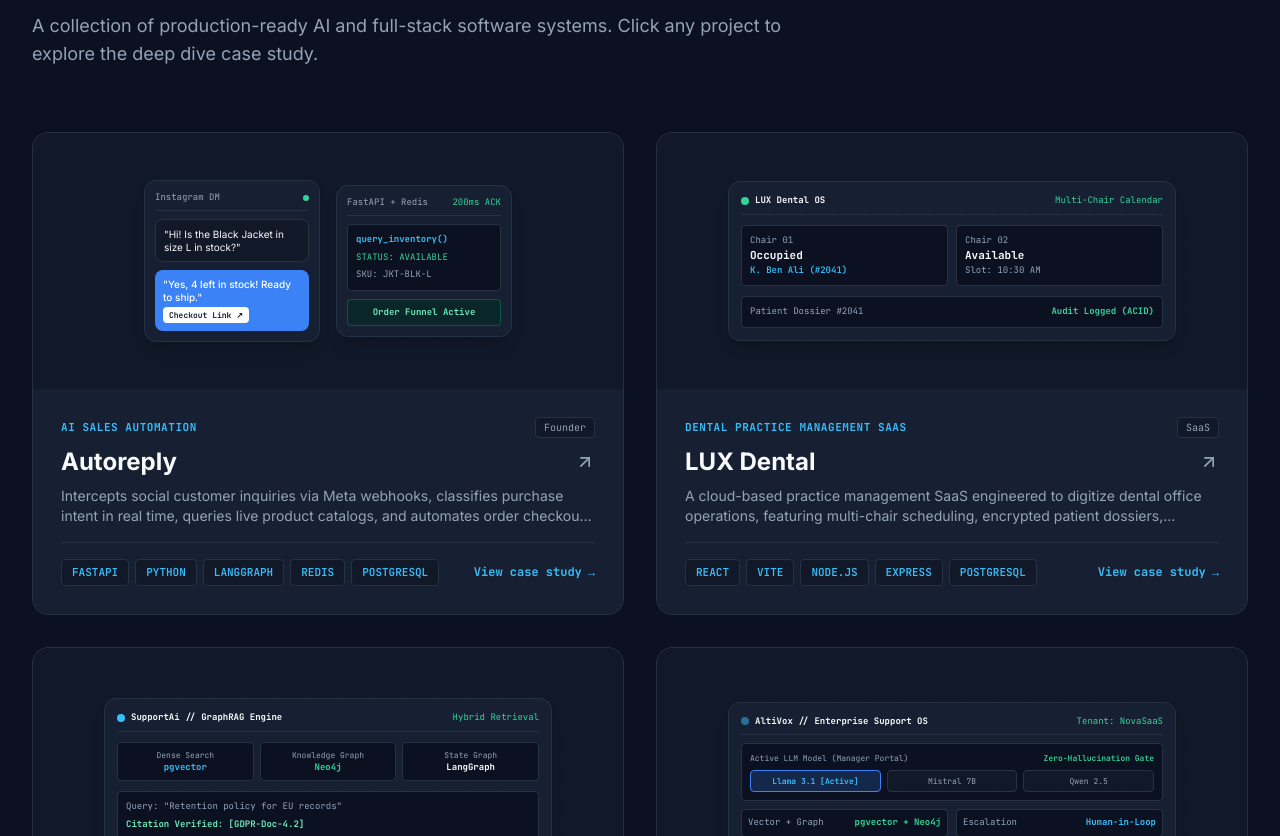
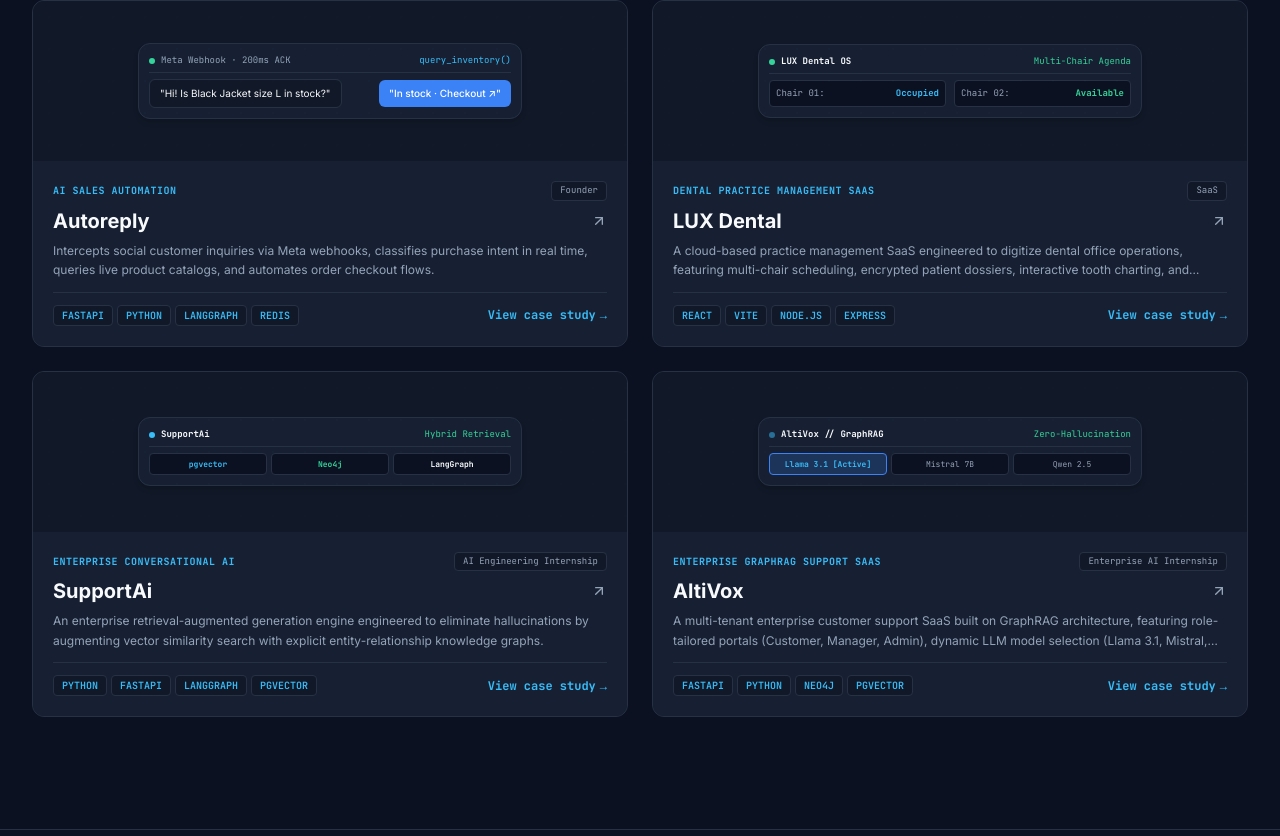
Before and after one commit to MahranHadjSalah/portfolio, a React (Vite) app: page / in a window 1280 px wide. Shown: the part 1184-2020 px from the top of the page. Built offline with nearby package versions, Linux system fonts and the light colour scheme.

Commit message:
style(projects): make featured project cards compact with minimal teaser details

```diff
--- a/src/components/FeaturedProjects.jsx
+++ b/src/components/FeaturedProjects.jsx
@@ -5,46 +5,26 @@
 import { staggerContainer, fadeInUp } from '../utils/motion';
 
 export default function FeaturedProjects({ onOpenProject }) {
-  // Visual preview mockups for each project matching Image 2
+  // Compact, minimalist visual preview mockups for each project
   const renderCardPreview = (project) => {
     if (project.id === 'autoreply') {
       return (
-        <div className="w-full h-56 sm:h-64 bg-[#111827] p-4 flex items-center justify-center relative overflow-hidden group-hover:bg-[#111827]/90 transition-colors">
-          {/* Subtle grid pattern */}
-          <div className="absolute inset-0 bg-tech-grid opacity-20 pointer-events-none" />
-
-          {/* Dual Phone Preview Mockup */}
-          <div className="relative flex items-center justify-center gap-3 sm:gap-4 max-w-sm w-full">
-            {/* Phone 1: Incoming Message */}
-            <div className="w-36 sm:w-44 bg-[#172033] rounded-xl border border-[#263244] p-2.5 shadow-lg space-y-2 text-[10px] font-sans">
-              <div className="flex items-center justify-between border-b border-[#263244] pb-1.5 font-mono text-[9px] text-[#94A3B8]">
-                <span>Instagram DM</span>
+        <div className="w-full h-36 sm:h-40 bg-[#111827] p-3 sm:p-4 flex items-center justify-center relative overflow-hidden group-hover:bg-[#111827]/90 transition-colors">
+          <div className="absolute inset-0 bg-tech-grid opacity-15 pointer-events-none" />
+          <div className="w-full max-w-sm bg-[#172033] rounded-xl border border-[#263244] p-2.5 shadow-md space-y-1.5 font-mono text-[10px]">
+            <div className="flex items-center justify-between text-[9px] text-[#94A3B8] border-b border-[#263244] pb-1">
+              <span className="flex items-center gap-1.5">
                 <span className="w-1.5 h-1.5 rounded-full bg-emerald-400" />
+                <span>Meta Webhook · 200ms ACK</span>
+              </span>
+              <span className="text-[#38BDF8]">query_inventory()</span>
             </div>
-              <div className="bg-[#111827] text-[#F8FAFC] border border-[#263244] p-2 rounded-lg leading-tight">
-                "Hi! Is the Black Jacket in size L in stock?"
+            <div className="flex items-center justify-between gap-2 text-[10px] font-sans">
+              <div className="bg-[#111827] text-[#F8FAFC] px-2.5 py-1.5 rounded-md border border-[#263244] truncate">
+                "Hi! Is Black Jacket size L in stock?"
               </div>
-              <div className="bg-[#3B82F6] text-white p-2 rounded-lg space-y-1">
-                <p className="leading-tight font-medium">"Yes, 4 left in stock! Ready to ship."</p>
-                <span className="inline-block bg-white text-[#172033] font-bold px-1.5 py-0.5 rounded text-[8px] font-mono">
-                  Checkout Link ↗
-                </span>
-              </div>
-            </div>
-
-            {/* Phone 2: Inventory & Order Flow */}
-            <div className="w-36 sm:w-44 bg-[#172033] rounded-xl border border-[#263244] p-2.5 shadow-lg space-y-2 text-[10px] font-sans hidden sm:block">
-              <div className="flex items-center justify-between border-b border-[#263244] pb-1.5 font-mono text-[9px] text-[#94A3B8]">
-                <span>FastAPI + Redis</span>
-                <span className="text-emerald-400 font-mono">200ms ACK</span>
-              </div>
-              <div className="p-2 rounded bg-[#0B1120] border border-[#263244] font-mono text-[9px] text-[#94A3B8] space-y-1">
-                <div className="text-[#38BDF8] font-bold">query_inventory()</div>
-                <div className="text-emerald-400">STATUS: AVAILABLE</div>
-                <div className="text-[#94A3B8]">SKU: JKT-BLK-L</div>
-              </div>
-              <div className="p-1.5 rounded bg-emerald-950/60 border border-emerald-500/30 text-emerald-300 text-[9px] font-mono text-center font-bold">
-                Order Funnel Active
+              <div className="bg-[#3B82F6] text-white px-2.5 py-1.5 rounded-md font-medium shrink-0">
+                "In stock · Checkout ↗"
               </div>
             </div>
           </div>
@@ -54,36 +34,25 @@
 
     if (project.id === 'lux-dental') {
       return (
-        <div className="w-full h-56 sm:h-64 bg-[#111827] p-4 flex items-center justify-center relative overflow-hidden group-hover:bg-[#111827]/90 transition-colors">
-          {/* Subtle grid pattern */}
-          <div className="absolute inset-0 bg-tech-grid opacity-20 pointer-events-none" />
-
-          {/* Clinical Dashboard Screen Mockup */}
-          <div className="w-full max-w-md bg-[#172033] rounded-xl border border-[#263244] p-3 shadow-lg space-y-2.5 font-mono text-[10px]">
-            <div className="flex items-center justify-between border-b border-[#263244] pb-1.5 text-[9px] text-[#94A3B8]">
-              <div className="flex items-center gap-1.5">
-                <span className="w-2 h-2 rounded-full bg-emerald-400" />
+        <div className="w-full h-36 sm:h-40 bg-[#111827] p-3 sm:p-4 flex items-center justify-center relative overflow-hidden group-hover:bg-[#111827]/90 transition-colors">
+          <div className="absolute inset-0 bg-tech-grid opacity-15 pointer-events-none" />
+          <div className="w-full max-w-sm bg-[#172033] rounded-xl border border-[#263244] p-2.5 shadow-md space-y-1.5 font-mono text-[10px]">
+            <div className="flex items-center justify-between text-[9px] text-[#94A3B8] border-b border-[#263244] pb-1">
+              <span className="flex items-center gap-1.5">
+                <span className="w-1.5 h-1.5 rounded-full bg-emerald-400" />
                 <span className="text-[#F8FAFC] font-bold">LUX Dental OS</span>
+              </span>
+              <span className="text-emerald-400">Multi-Chair Agenda</span>
             </div>
-              <span className="text-emerald-400">Multi-Chair Calendar</span>
+            <div className="grid grid-cols-2 gap-2 text-[9px]">
+              <div className="p-1.5 rounded bg-[#0B1120] border border-[#263244] flex justify-between">
+                <span className="text-[#94A3B8]">Chair 01:</span>
+                <span className="text-[#38BDF8] font-bold">Occupied</span>
               </div>
-
-            <div className="grid grid-cols-2 gap-2 text-[9px]">
-              <div className="p-2 rounded bg-[#0B1120] border border-[#263244]">
-                <div className="text-[#94A3B8]">Chair 01</div>
-                <div className="text-[#F8FAFC] font-bold text-[11px]">Occupied</div>
-                <div className="text-[#38BDF8] font-semibold">K. Ben Ali (#2041)</div>
+              <div className="p-1.5 rounded bg-[#0B1120] border border-[#263244] flex justify-between">
+                <span className="text-[#94A3B8]">Chair 02:</span>
+                <span className="text-emerald-400 font-bold">Available</span>
               </div>
-              <div className="p-2 rounded bg-[#0B1120] border border-[#263244]">
-                <div className="text-[#94A3B8]">Chair 02</div>
-                <div className="text-[#F8FAFC] font-bold text-[11px]">Available</div>
-                <div className="text-[#94A3B8]">Slot: 10:30 AM</div>
-              </div>
-            </div>
-
-            <div className="p-2 rounded bg-[#0B1120] border border-[#263244] text-[9px] flex items-center justify-between text-[#94A3B8]">
-              <span>Patient Dossier #2041</span>
-              <span className="text-emerald-400 font-bold">Audit Logged (ACID)</span>
             </div>
           </div>
         </div>
@@ -92,48 +61,25 @@
 
     if (project.id === 'altivox') {
       return (
-        <div className="w-full h-56 sm:h-64 bg-[#111827] p-4 flex items-center justify-center relative overflow-hidden group-hover:bg-[#111827]/90 transition-colors">
-          {/* Subtle grid pattern */}
-          <div className="absolute inset-0 bg-tech-grid opacity-20 pointer-events-none" />
-
-          {/* Enterprise Support OS Mockup */}
-          <div className="w-full max-w-md bg-[#172033] rounded-xl border border-[#263244] p-3 shadow-lg space-y-2 font-mono text-[10px]">
-            <div className="flex items-center justify-between border-b border-[#263244] pb-1.5 text-[9px] text-[#94A3B8]">
-              <div className="flex items-center gap-1.5">
-                <span className="w-2 h-2 rounded-full bg-[#38BDF8] animate-pulse" />
-                <span className="text-[#F8FAFC] font-bold">AltiVox // Enterprise Support OS</span>
+        <div className="w-full h-36 sm:h-40 bg-[#111827] p-3 sm:p-4 flex items-center justify-center relative overflow-hidden group-hover:bg-[#111827]/90 transition-colors">
+          <div className="absolute inset-0 bg-tech-grid opacity-15 pointer-events-none" />
+          <div className="w-full max-w-sm bg-[#172033] rounded-xl border border-[#263244] p-2.5 shadow-md space-y-1.5 font-mono text-[10px]">
+            <div className="flex items-center justify-between text-[9px] text-[#94A3B8] border-b border-[#263244] pb-1">
+              <span className="flex items-center gap-1.5">
+                <span className="w-1.5 h-1.5 rounded-full bg-[#38BDF8] animate-pulse" />
+                <span className="text-[#F8FAFC] font-bold">AltiVox // GraphRAG</span>
+              </span>
+              <span className="text-emerald-400">Zero-Hallucination</span>
             </div>
-              <span className="text-emerald-400 font-mono">Tenant: NovaSaaS</span>
-            </div>
-
-            {/* Dynamic Model Selector (Manager Portal) */}
-            <div className="p-2 rounded bg-[#0B1120] border border-[#263244] space-y-1.5">
-              <div className="flex items-center justify-between text-[8px] text-[#94A3B8]">
-                <span>Active LLM Model (Manager Portal)</span>
-                <span className="text-emerald-400 font-semibold">Zero-Hallucination Gate</span>
-              </div>
-              <div className="grid grid-cols-3 gap-1.5 text-[8px] text-center">
-                <div className="py-1 px-1 rounded bg-[#3B82F6]/20 border border-[#3B82F6] text-[#38BDF8] font-bold">
+            <div className="grid grid-cols-3 gap-1 text-[8px] text-center">
+              <div className="py-1 rounded bg-[#3B82F6]/20 border border-[#3B82F6] text-[#38BDF8] font-bold">
                 Llama 3.1 [Active]
               </div>
-                <div className="py-1 px-1 rounded bg-[#111827] border border-[#263244] text-[#94A3B8]">
+              <div className="py-1 rounded bg-[#0B1120] border border-[#263244] text-[#94A3B8]">
                 Mistral 7B
               </div>
-                <div className="py-1 px-1 rounded bg-[#111827] border border-[#263244] text-[#94A3B8]">
+              <div className="py-1 rounded bg-[#0B1120] border border-[#263244] text-[#94A3B8]">
                 Qwen 2.5
-                </div>
-              </div>
-            </div>
-
-            {/* Hybrid Storage & Escalation Status */}
-            <div className="grid grid-cols-2 gap-2 text-[9px]">
-              <div className="p-1.5 rounded bg-[#0B1120] border border-[#263244] text-[#94A3B8] flex items-center justify-between">
-                <span>Vector + Graph</span>
-                <span className="text-emerald-400 font-bold">pgvector + Neo4j</span>
-              </div>
-              <div className="p-1.5 rounded bg-[#0B1120] border border-[#263244] text-[#94A3B8] flex items-center justify-between">
-                <span>Escalation</span>
-                <span className="text-[#38BDF8] font-bold">Human-in-Loop</span>
               </div>
             </div>
           </div>
@@ -143,38 +89,20 @@
 
     // SupportAi
     return (
-      <div className="w-full h-56 sm:h-64 bg-[#111827] p-4 flex items-center justify-center relative overflow-hidden group-hover:bg-[#111827]/90 transition-colors">
-        {/* Subtle grid pattern */}
-        <div className="absolute inset-0 bg-tech-grid opacity-20 pointer-events-none" />
-
-        {/* GraphRAG Dashboard Mockup */}
-        <div className="w-full max-w-md bg-[#172033] rounded-xl border border-[#263244] p-3 shadow-lg space-y-2.5 font-mono text-[10px]">
-          <div className="flex items-center justify-between border-b border-[#263244] pb-1.5 text-[9px] text-[#94A3B8]">
-            <div className="flex items-center gap-1.5">
-              <span className="w-2 h-2 rounded-full bg-[#38BDF8]" />
-              <span className="text-[#F8FAFC] font-bold">SupportAi // GraphRAG Engine</span>
-            </div>
+      <div className="w-full h-36 sm:h-40 bg-[#111827] p-3 sm:p-4 flex items-center justify-center relative overflow-hidden group-hover:bg-[#111827]/90 transition-colors">
+        <div className="absolute inset-0 bg-tech-grid opacity-15 pointer-events-none" />
+        <div className="w-full max-w-sm bg-[#172033] rounded-xl border border-[#263244] p-2.5 shadow-md space-y-1.5 font-mono text-[10px]">
+          <div className="flex items-center justify-between text-[9px] text-[#94A3B8] border-b border-[#263244] pb-1">
+            <span className="flex items-center gap-1.5">
+              <span className="w-1.5 h-1.5 rounded-full bg-[#38BDF8]" />
+              <span className="text-[#F8FAFC] font-bold">SupportAi</span>
+            </span>
             <span className="text-emerald-400">Hybrid Retrieval</span>
           </div>
-
-          <div className="grid grid-cols-3 gap-1.5 text-[9px] text-center">
-            <div className="p-1.5 rounded bg-[#0B1120] border border-[#263244]">
-              <div className="text-[#94A3B8] text-[8px]">Dense Search</div>
-              <div className="text-[#38BDF8] font-bold">pgvector</div>
-            </div>
-            <div className="p-1.5 rounded bg-[#0B1120] border border-[#263244]">
-              <div className="text-[#94A3B8] text-[8px]">Knowledge Graph</div>
-              <div className="text-emerald-400 font-bold">Neo4j</div>
-            </div>
-            <div className="p-1.5 rounded bg-[#0B1120] border border-[#263244]">
-              <div className="text-[#94A3B8] text-[8px]">State Graph</div>
-              <div className="text-[#F8FAFC] font-bold">LangGraph</div>
-            </div>
-          </div>
-
-          <div className="p-2 rounded bg-[#0B1120] border border-[#263244] text-[9px] space-y-1">
-            <div className="text-[#94A3B8]">Query: "Retention policy for EU records"</div>
-            <div className="text-emerald-300 font-bold">Citation Verified: [GDPR-Doc-4.2]</div>
+          <div className="grid grid-cols-3 gap-1 text-[8px] text-center">
+            <div className="p-1 rounded bg-[#0B1120] border border-[#263244] text-[#38BDF8] font-bold">pgvector</div>
+            <div className="p-1 rounded bg-[#0B1120] border border-[#263244] text-emerald-400 font-bold">Neo4j</div>
+            <div className="p-1 rounded bg-[#0B1120] border border-[#263244] text-[#F8FAFC] font-bold">LangGraph</div>
           </div>
         </div>
       </div>
@@ -182,94 +110,93 @@
   };
 
   return (
-    <section id="work" className="py-28 md:py-36 border-b border-[#263244] relative bg-[#0B1120]">
+    <section id="work" className="py-20 md:py-28 border-b border-[#263244] relative bg-[#0B1120]">
       <div className="max-w-7xl mx-auto px-4 sm:px-6 lg:px-8">
 
-        {/* Section Header matching Reference Image 1 */}
+        {/* Section Header */}
         <motion.div
           variants={staggerContainer(0.1, 0)}
           initial="hidden"
           whileInView="visible"
           viewport={{ once: true, margin: "-60px" }}
-          className="max-w-3xl mb-16 space-y-3"
+          className="max-w-3xl mb-12 space-y-2.5"
         >
           <motion.div variants={fadeInUp(0.4, 15)} className="text-xs font-mono text-[#38BDF8] font-bold tracking-wider uppercase">
             // 01 · Featured Projects
           </motion.div>
 
-          <motion.h2 variants={fadeInUp(0.5, 20)} className="text-4xl sm:text-6xl font-black text-[#F8FAFC] tracking-tight font-sans leading-[1.05]">
-            MY<br />
-            <span className="text-[#3B82F6]">PROJECTS</span>
+          <motion.h2 variants={fadeInUp(0.5, 20)} className="text-3xl sm:text-5xl font-black text-[#F8FAFC] tracking-tight font-sans leading-[1.05]">
+            MY <span className="text-[#3B82F6]">PROJECTS</span>
           </motion.h2>
 
-          <motion.p variants={fadeInUp(0.5, 20)} className="text-base sm:text-lg text-[#94A3B8] leading-relaxed font-sans">
+          <motion.p variants={fadeInUp(0.5, 20)} className="text-sm sm:text-base text-[#94A3B8] leading-relaxed font-sans">
             A collection of production-ready AI and full-stack software systems. Click any project to explore the deep dive case study.
           </motion.p>
         </motion.div>
 
         {/* 2-Column Showcase Grid with Staggered Entrance */}
         <motion.div
-          variants={staggerContainer(0.12, 0.1)}
+          variants={staggerContainer(0.1, 0.08)}
           initial="hidden"
           whileInView="visible"
           viewport={{ once: true, margin: "-60px" }}
-          className="grid grid-cols-1 md:grid-cols-2 gap-6 lg:gap-8"
+          className="grid grid-cols-1 md:grid-cols-2 gap-5 lg:gap-6"
         >
           {portfolioData.featuredProjects.map((project) => (
             <motion.div
               key={project.id}
-              variants={fadeInUp(0.55, 30)}
-              whileHover={{ y: -6, transition: { duration: 0.25, ease: 'easeOut' } }}
+              variants={fadeInUp(0.5, 20)}
+              whileHover={{ y: -4, transition: { duration: 0.2, ease: 'easeOut' } }}
               onClick={() => onOpenProject(project.id)}
               tabIndex={0}
               role="button"
               onKeyDown={(e) => { if (e.key === 'Enter' || e.key === ' ') onOpenProject(project.id); }}
-              className="rounded-2xl bg-[#172033] border border-[#263244] overflow-hidden group cursor-pointer hover:border-[#3B82F6]/60 hover:shadow-xl hover:shadow-[#3B82F6]/5 transition-all flex flex-col justify-between focus-visible:ring-2 focus-visible:ring-[#38BDF8]"
+              className="rounded-xl bg-[#172033] border border-[#263244] overflow-hidden group cursor-pointer hover:border-[#3B82F6]/60 hover:shadow-lg hover:shadow-[#3B82F6]/5 transition-all flex flex-col justify-between focus-visible:ring-2 focus-visible:ring-[#38BDF8]"
             >
-              {/* Top Half: Visual Preview Box */}
+              {/* Top Half: Minimalist Visual Preview Box */}
               {renderCardPreview(project)}
 
-              {/* Bottom Half: Project Teaser Information */}
-              <div className="p-6 sm:p-7 space-y-4 bg-[#172033] flex-1 flex flex-col justify-between">
+              {/* Bottom Half: Compact Project Teaser Information */}
+              <div className="p-4 sm:p-5 space-y-3 bg-[#172033] flex-1 flex flex-col justify-between">
                 <div>
                   {/* Category & Status */}
-                  <div className="flex items-center justify-between mb-2">
-                    <span className="text-[11px] font-mono text-[#38BDF8] font-bold uppercase tracking-wider">
+                  <div className="flex items-center justify-between mb-1.5">
+                    <span className="text-[10px] font-mono text-[#38BDF8] font-bold uppercase tracking-wider">
                       {project.category}
                     </span>
-                    <span className="text-[10px] font-mono text-[#94A3B8] bg-[#111827] px-2 py-0.5 rounded border border-[#263244]">
+                    <span className="text-[9px] font-mono text-[#94A3B8] bg-[#111827] px-2 py-0.5 rounded border border-[#263244]">
                       {project.badge.split('·')[0].trim()}
                     </span>
                   </div>
 
                   {/* Title */}
-                  <h3 className="text-xl sm:text-2xl font-bold text-[#F8FAFC] group-hover:text-[#38BDF8] transition-colors font-sans mb-2 flex items-center justify-between">
+                  <h3 className="text-lg sm:text-xl font-bold text-[#F8FAFC] group-hover:text-[#38BDF8] transition-colors font-sans mb-1.5 flex items-center justify-between">
                     <span>{project.title}</span>
-                    <ArrowUpRight className="w-5 h-5 text-[#94A3B8] group-hover:text-[#38BDF8] group-hover:translate-x-1 group-hover:-translate-y-1 transition-all" />
+                    <ArrowUpRight className="w-4 h-4 text-[#94A3B8] group-hover:text-[#38BDF8] group-hover:translate-x-0.5 group-hover:-translate-y-0.5 transition-all" />
                   </h3>
 
                   {/* 1-2 sentence description */}
-                  <p className="text-xs sm:text-sm text-[#94A3B8] leading-relaxed font-sans line-clamp-2">
+                  <p className="text-xs text-[#94A3B8] leading-relaxed font-sans line-clamp-2">
                     {project.summary}
                   </p>
                 </div>
 
-                {/* Bottom Bar: 4-5 Tags + View Case Study Link */}
-                <div className="pt-4 border-t border-[#263244] flex flex-col sm:flex-row sm:items-center justify-between gap-3">
-                  <div className="flex flex-wrap gap-1.5">
-                    {project.techStack.slice(0, 5).map((tech) => (
+                {/* Bottom Bar: 4 Tags + View Case Study Link */}
+                <div className="pt-3 border-t border-[#263244] flex items-center justify-between gap-2">
+                  <div className="flex flex-wrap gap-1">
+                    {project.techStack.slice(0, 4).map((tech) => (
                       <span
                         key={tech}
-                        className="px-2.5 py-1 rounded bg-[#111827] text-[11px] font-mono text-[#38BDF8] uppercase font-semibold border border-[#263244]"
+                        className="px-2 py-0.5 rounded bg-[#111827] text-[10px] font-mono text-[#38BDF8] uppercase font-semibold border border-[#263244]"
                       >
                         {tech}
                       </span>
                     ))}
                   </div>
 
-                  <span className="inline-flex items-center gap-1.5 text-xs font-mono font-bold text-[#38BDF8] group-hover:text-white transition-colors shrink-0">
+                  <span className="inline-flex items-center gap-1 text-xs font-mono font-bold text-[#38BDF8] group-hover:text-white transition-colors shrink-0">
                     <span>View case study</span>
-                    <span className="transition-transform group-hover:translate-x-1">→</span>
+                    <span className="transition-transform group-hover:translate-x-0.5">→</span>
                   </span>
                 </div>
               </div>
```
Lines whose indentation alone changed are shown as unchanged.
